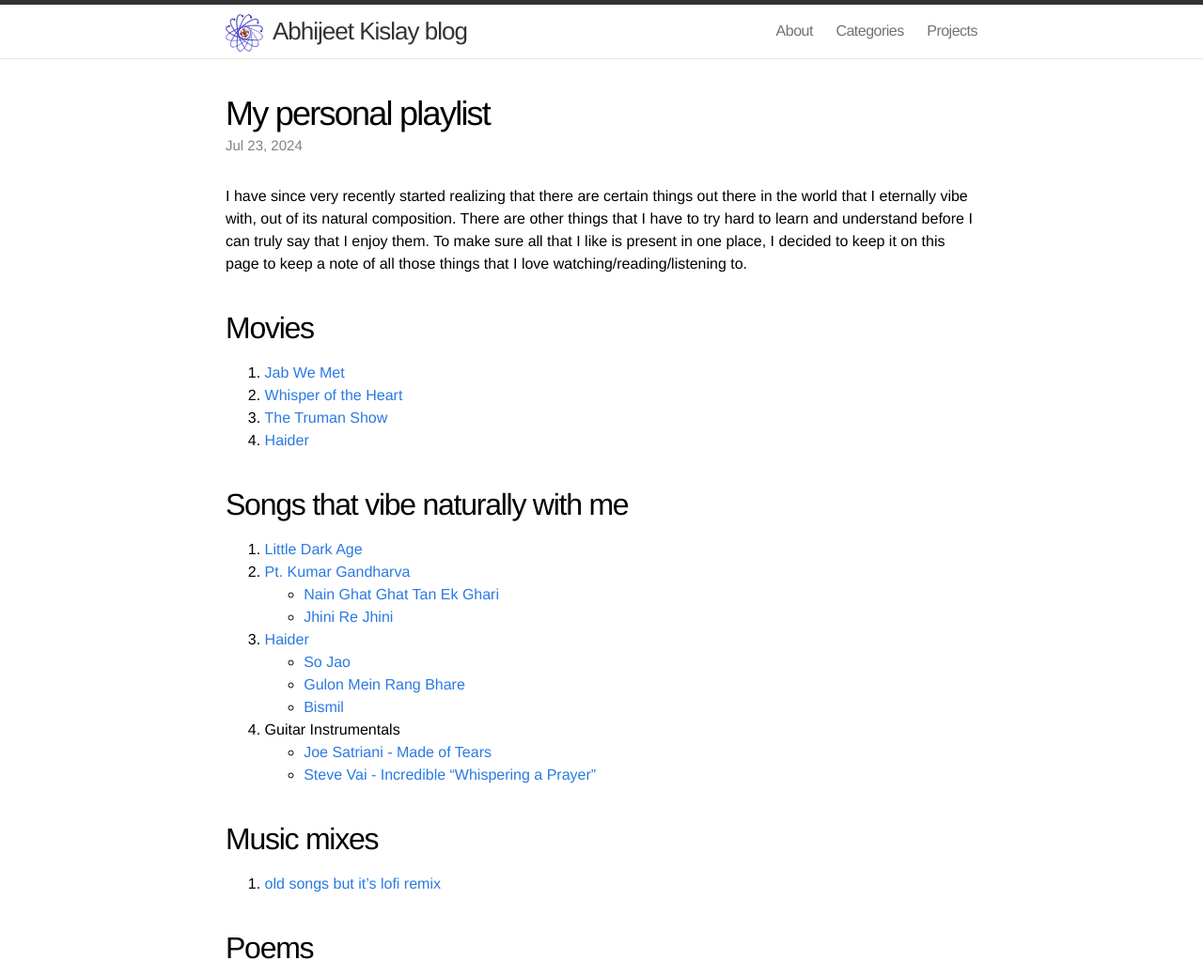
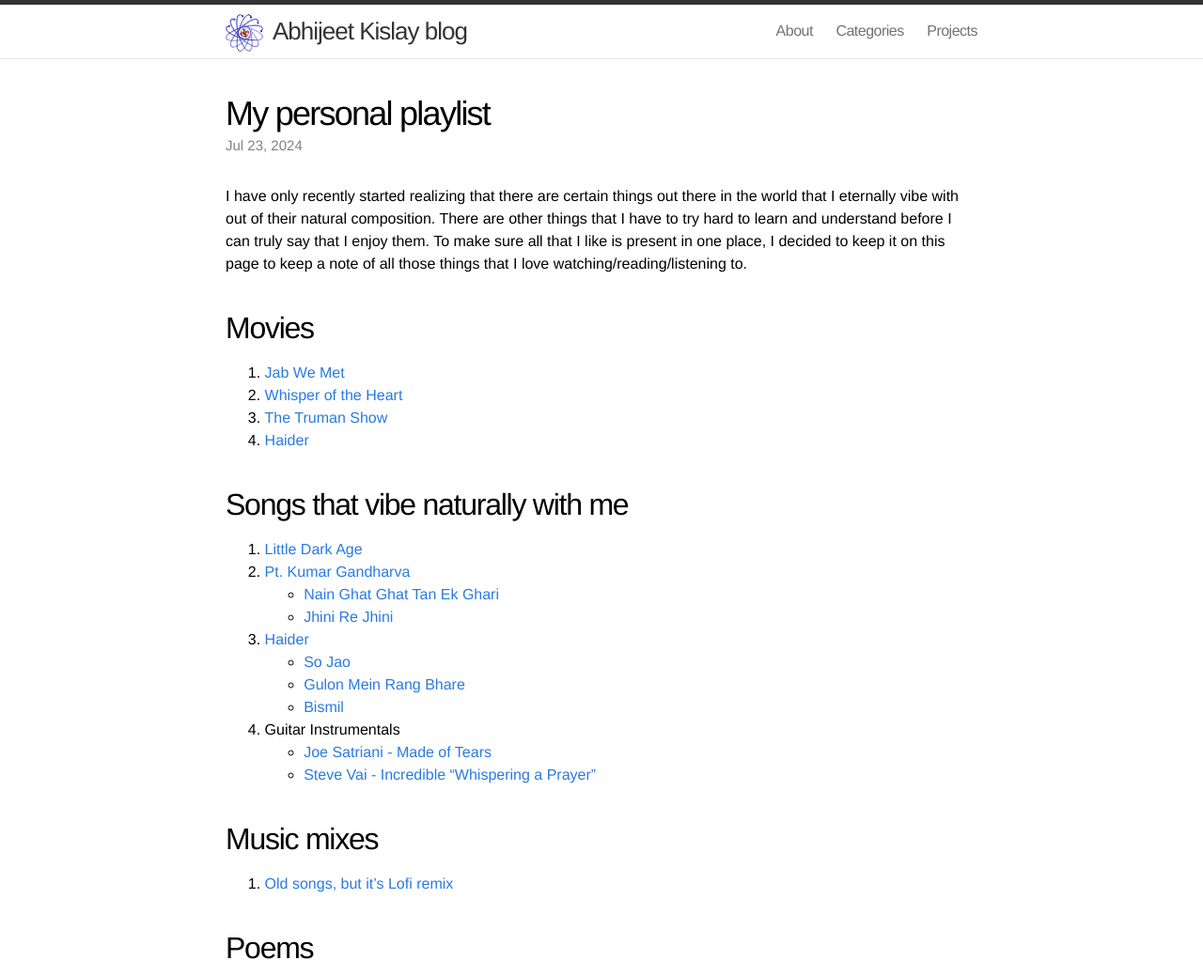
Before and after one commit to kislayabhi/kislayabhi.github.io, a Jekyll site: the page built from _posts/2024-7-23-My-personal-playlist.md, in a window 1280 px wide and 1400 px high. Shown: the top 1039 px of the window at 94% size. Built offline with Jekyll 4.4.1, drawn with Linux system fonts in a browser that asks for light colours; comment, search, counter and statistics services are not loaded; some of the changed text lies outside the part shown.

Commit message:
Update 2024-7-23-My-personal-playlist.md

```diff
--- a/_posts/2024-7-23-My-personal-playlist.md
+++ b/_posts/2024-7-23-My-personal-playlist.md
@@ -4,10 +4,10 @@ title: My personal playlist
 published: true
 comments: true
 categories:
-- Life philosophy
+- Life Philosophy
 ---
 
-I have since very recently started realizing that there are certain things out there in the world that I eternally vibe with, out of its natural composition. There are other things that I have to try hard to learn and understand before I can truly say that I enjoy them. To make sure all that I like is present in one place, I decided to keep it on this page to keep a note of all those things that I love watching/reading/listening to.
+I have only recently started realizing that there are certain things out there in the world that I eternally vibe with out of their natural composition. There are other things that I have to try hard to learn and understand before I can truly say that I enjoy them. To make sure all that I like is present in one place, I decided to keep it on this page to keep a note of all those things that I love watching/reading/listening to.
 
 ## Movies
 1. [Jab We Met](https://www.imdb.com/title/tt1093370/)
@@ -29,7 +29,7 @@ I have since very recently started realizing that there are certain things out t
    - [Steve Vai - Incredible "Whispering a Prayer"](https://youtu.be/ZWRySOtRuiQ?si=wnKGqIBc12moHIzF)
 
 ## Music mixes
-1. [old songs but it's lofi remix](https://youtu.be/BrnDlRmW5hs?si=2jecTT1rNKj3_gPy)
+1. [Old songs, but it's Lofi remix](https://youtu.be/BrnDlRmW5hs?si=2jecTT1rNKj3_gPy)
 
 ## Poems
 1. [कुछ भी बन बस कायर मत बन](http://kavitakosh.org/kk/%E0%A4%95%E0%A5%81%E0%A4%9B_%E0%A4%AD%E0%A5%80_%E0%A4%AC%E0%A4%A8_%E0%A4%AC%E0%A4%B8_%E0%A4%95%E0%A4%BE%E0%A4%AF%E0%A4%B0_%E0%A4%AE%E0%A4%A4_%E0%A4%AC%E0%A4%A8_/_%E0%A4%A8%E0%A4%B0%E0%A5%87%E0%A4%A8%E0%A5%8D%E0%A4%A6%E0%A5%8D%E0%A4%B0_%E0%A4%B6%E0%A4%B0%E0%A5%8D%E0%A4%AE%E0%A4%BE) by नरेन्द्र शर्मा
```
Also changed, not shown: other parts of _posts/2024-7-23-My-personal-playlist.md (+5 -0 lines).
